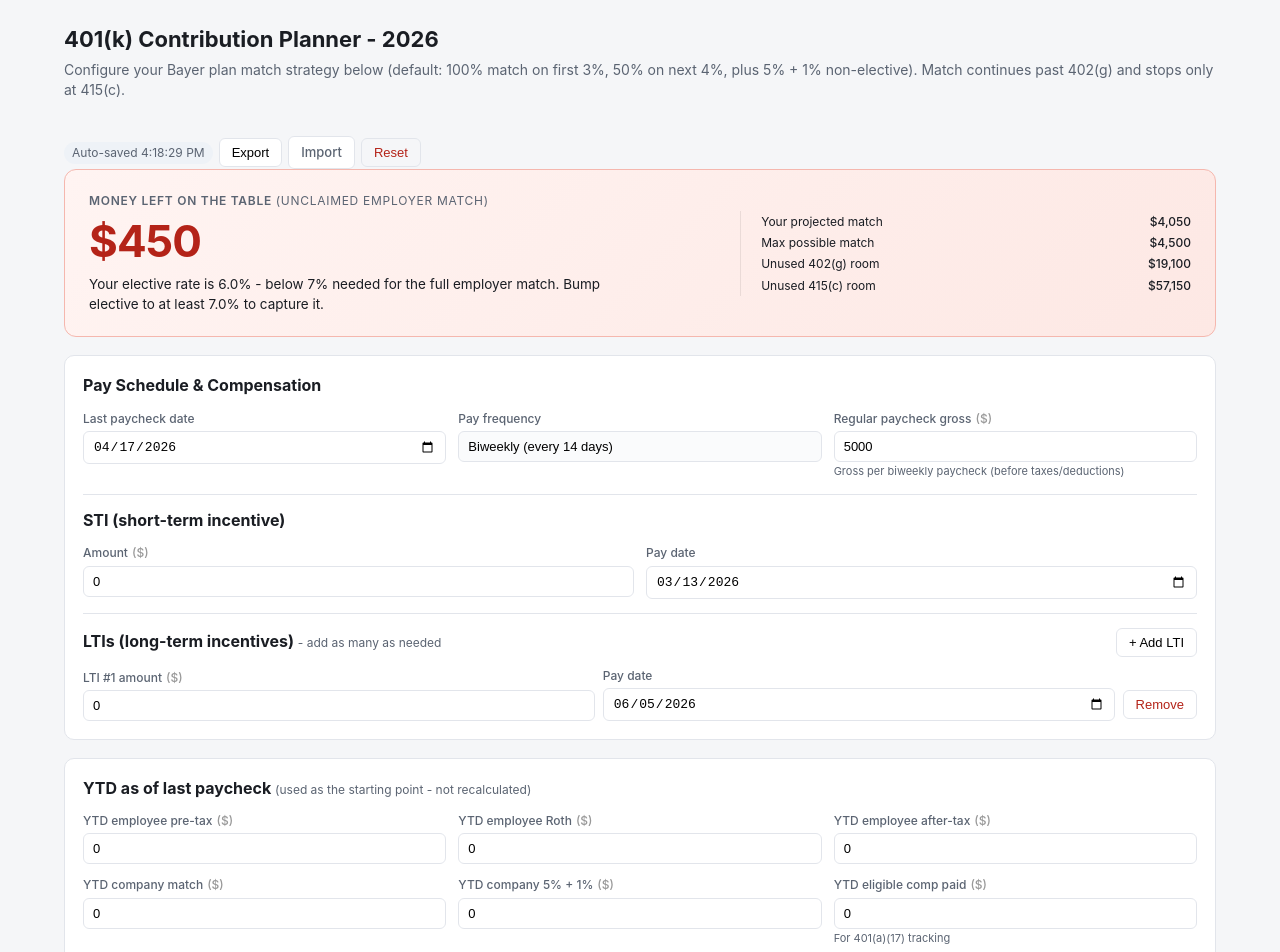
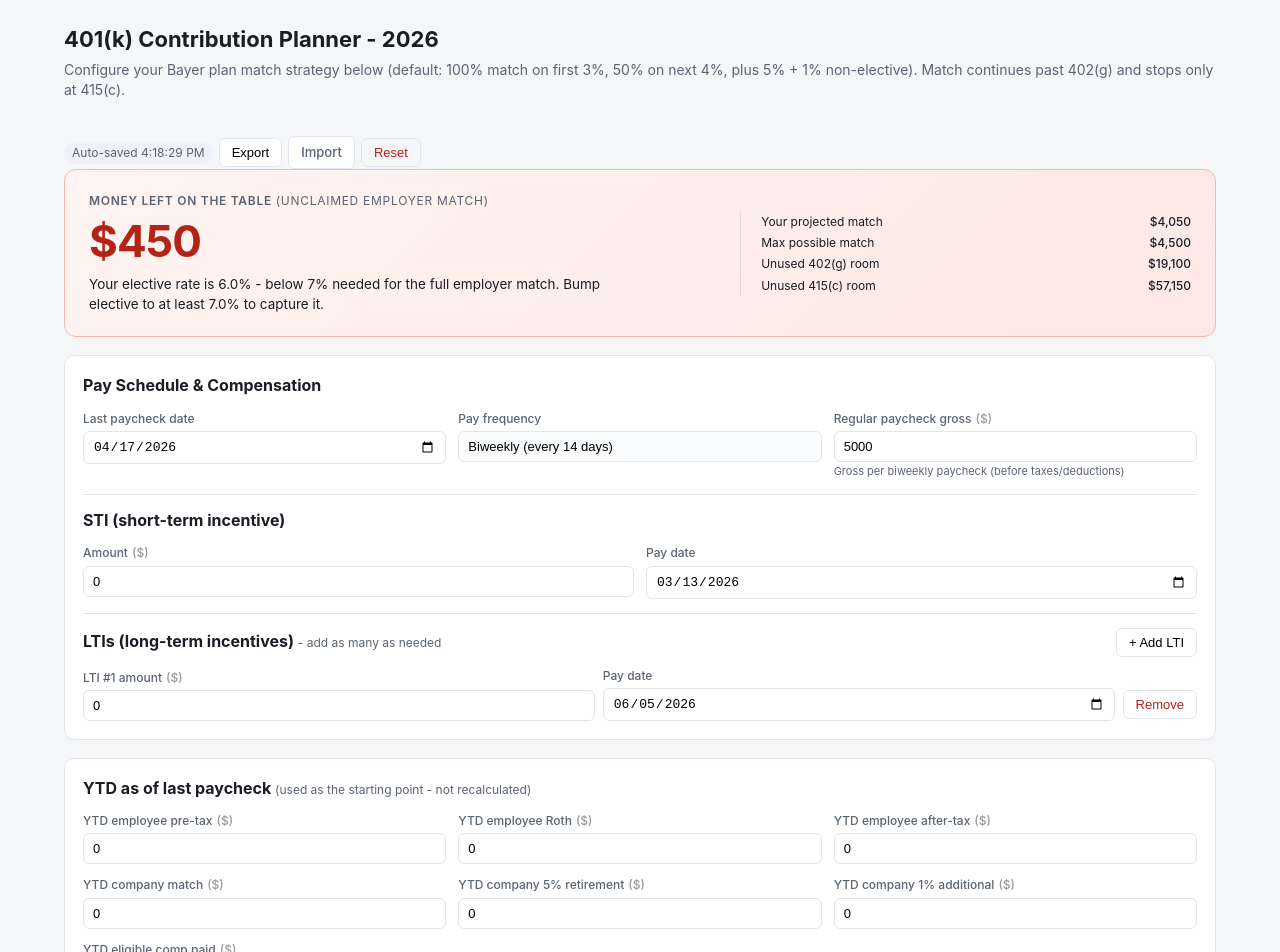
Before and after one commit to kunbayer/401k-planner, a React (Vite) app: page / in a window 1280 px wide. Shown: the top 952 px of the page. Built offline with nearby package versions, Linux system fonts and the light colour scheme.

Commit message:
Separate YTD company contributions into 5% retirement and 1% additional fields

```diff
--- a/src/App.jsx
+++ b/src/App.jsx
@@ -70,7 +70,7 @@ function simulate({ events, regRates, bonusRates, ytd, spillOn, catchupAmount, m
   let cumPreRoth = ytd.preTax + ytd.roth;
   let cumAfterTax = ytd.afterTax;
   let cumMatch = ytd.match;
-  let cumNonElective = ytd.nonElective;
+  let cumNonElective = ytd.retirement + ytd.additional;
   let cumComp = ytd.comp;
 
   let cum415 = cumPreRoth + cumAfterTax + cumMatch + cumNonElective;
@@ -295,7 +295,7 @@ const DEFAULTS = {
   paycheckGross: 5000,
   sti: { amount: 0, date: "2026-03-13" },
   ltis: [{ amount: 0, date: "2026-06-05" }],
-  ytd: { preTax: 0, roth: 0, afterTax: 0, match: 0, nonElective: 0, comp: 0 },
+  ytd: { preTax: 0, roth: 0, afterTax: 0, match: 0, retirement: 0, additional: 0, comp: 0 },
   regRates: { preTax: 6, roth: 0, afterTax: 0 },
   bonusRates: { preTax: 6, roth: 0, afterTax: 0 },
   spillOn: true,
@@ -390,7 +390,15 @@ function App() {
         else if (obj.annualBase != null) setPaycheckGross(obj.annualBase / 26);
         if (obj.sti) setSti(obj.sti);
         if (obj.ltis) setLtis(obj.ltis);
-        if (obj.ytd) setYtd(obj.ytd);
+        if (obj.ytd) {
+          const ytdObj = obj.ytd;
+          if (ytdObj.nonElective != null && ytdObj.retirement == null && ytdObj.additional == null) {
+            ytdObj.retirement = ytdObj.nonElective * 0.833;
+            ytdObj.additional = ytdObj.nonElective * 0.167;
+            delete ytdObj.nonElective;
+          }
+          setYtd(ytdObj);
+        }
         if (obj.regRates) setRegRates(obj.regRates);
         if (obj.bonusRates) setBonusRates(obj.bonusRates);
         if (typeof obj.spillOn === "boolean") setSpillOn(obj.spillOn);
@@ -422,7 +430,8 @@ function App() {
       roth: Number(ytd.roth) || 0,
       afterTax: Number(ytd.afterTax) || 0,
       match: Number(ytd.match) || 0,
-      nonElective: Number(ytd.nonElective) || 0,
+      retirement: Number(ytd.retirement) || 0,
+      additional: Number(ytd.additional) || 0,
       comp: Number(ytd.comp) || 0,
     };
 
@@ -622,9 +631,16 @@ function App() {
           />
           <NumInput label="YTD company match" value={ytd.match} onChange={(v) => setYtd({ ...ytd, match: v })} step="10" suffix="$" />
           <NumInput
-            label="YTD company 5% + 1%"
-            value={ytd.nonElective}
-            onChange={(v) => setYtd({ ...ytd, nonElective: v })}
+            label="YTD company 5% retirement"
+            value={ytd.retirement}
+            onChange={(v) => setYtd({ ...ytd, retirement: v })}
+            step="10"
+            suffix="$"
+          />
+          <NumInput
+            label="YTD company 1% additional"
+            value={ytd.additional}
+            onChange={(v) => setYtd({ ...ytd, additional: v })}
             step="10"
             suffix="$"
           />
```
